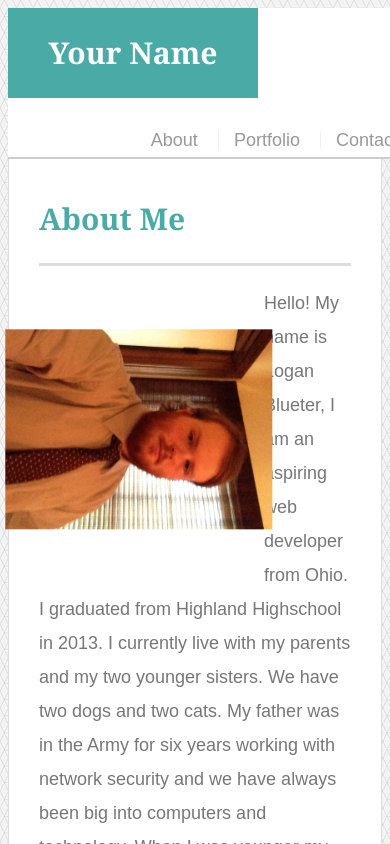
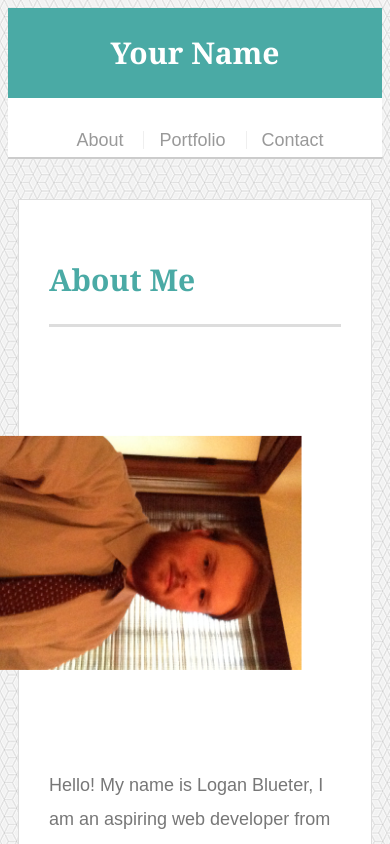
Before and after one commit to lblueter/Responsive-Portfolio, a plain HTML site: page index.html in a window 390 px wide. Shown: the top 844 px of the page. Drawn offline with Linux system fonts and the light colour scheme.

Commit message:
adjusted css

```diff
--- a/assets/css/style.css
+++ b/assets/css/style.css
@@ -219,3 +219,43 @@ body {
     transform: rotate(90deg);
     margin-bottom: 20px;
   }
+
+  @media screen and (max-width: 980px) {
+    nav {
+      padding-right: 20px;
+    }
+  }
+  @media screen and (max-width: 768px) {
+    nav {
+      padding-right: 20px;
+    }
+    .auth-image, .work {
+      width: auto;
+      max-width: 100%;
+      max-width: 80%;
+      height: auto;
+      padding-top: 60px;
+      padding-bottom: 20px;
+      align-self: center;
+    }
+    .imagewrapper {
+      width: 400px;
+    }
+  }
+  @media screen and (max-width: 640px) {
+    #masthead {
+      position: static;
+      width: 100%;
+      text-align: center;
+    }
+    #main-container {
+      padding: 10px;
+    }
+    #logo {
+      margin: auto;
+      width: 100%;
+    }
+    nav {
+      width: 100%;
+    }
+  }
--- a/index.html
+++ b/index.html
@@ -3,6 +3,7 @@
 
 <head>
   <meta charset="UTF-8">
+  <meta name="viewport" content="width=device-width, initial-scale"=1>
   <title>About | Logan Blueter</title>
   <link rel="stylesheet" type="text/css" href="assets/css/style.css">
 </head>
```
Also changed, not shown: contact.html (+1 -0 lines), portfolio.html (+1 -0 lines).
